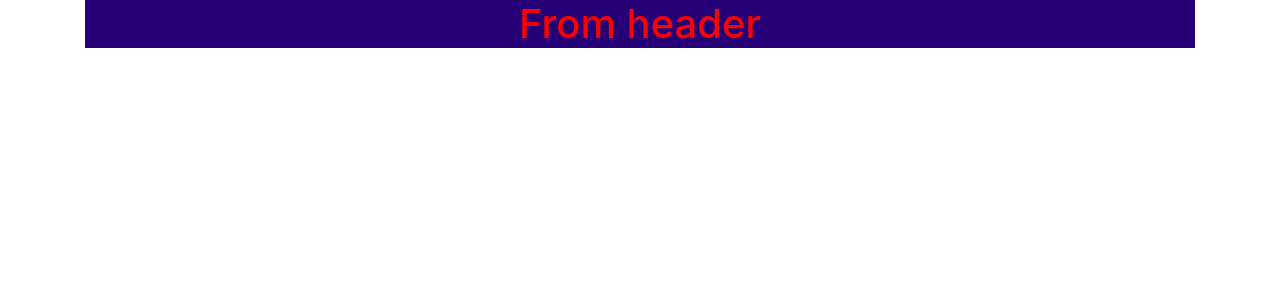
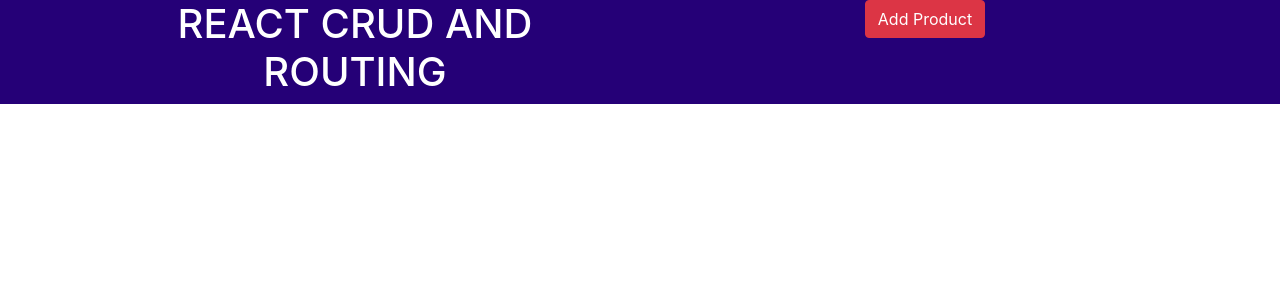
Before and after one commit to panther46/ProductListJsonServerTemplateRedux, a React (Create React App) app: page / in a window 1280 px wide. Shown: the top 300 px of the page. Built offline with nearby package versions, Linux system fonts and the light colour scheme.

Commit message:
Testing basic header settings

```diff
--- a/src/App.js
+++ b/src/App.js
@@ -1,5 +1,4 @@
 import React from 'react';
-import logo from './logo.svg';
 import './App.scss';
 import Header from './components/header/index';
 
--- a/src/components/header/index.js
+++ b/src/components/header/index.js
@@ -1,19 +1,26 @@
 import React from 'react';
-
+// Integrating link from react-router-dom installed.
+import {Link} from 'react-router-dom';
 
 
 const Header = () =>{
     return(
-        <div className = "container">
-            <div className = "row">
-                <div className = "col-12">
-                    <nav>
-                        <h1>From header</h1>
-                    </nav>
-
+        <div className = "headerWrapper">
+            <div className = "container">
+                <div className = "row">
+                    <div className = "col-6">
+                        <div className= "navWrapper">
+                            <h1>REACT CRUD AND ROUTING</h1>
+                        </div>
+                    </div>
+                        <div className = "col-6">
+                            <a href="" className = "btn btn-danger">Add Product</a>
+                        </div>
+                    </div>
                 </div>
             </div>
-        </div>
+
+
 
     )
 }
--- a/src/styles/_header.scss
+++ b/src/styles/_header.scss
@@ -1,9 +1,9 @@
 @import './tokens';
 
-nav{
+.headerWrapper{
     background-color: $american_blue;
 }
 
 h1{
-    color: red;
+    color:white;
 }
```
